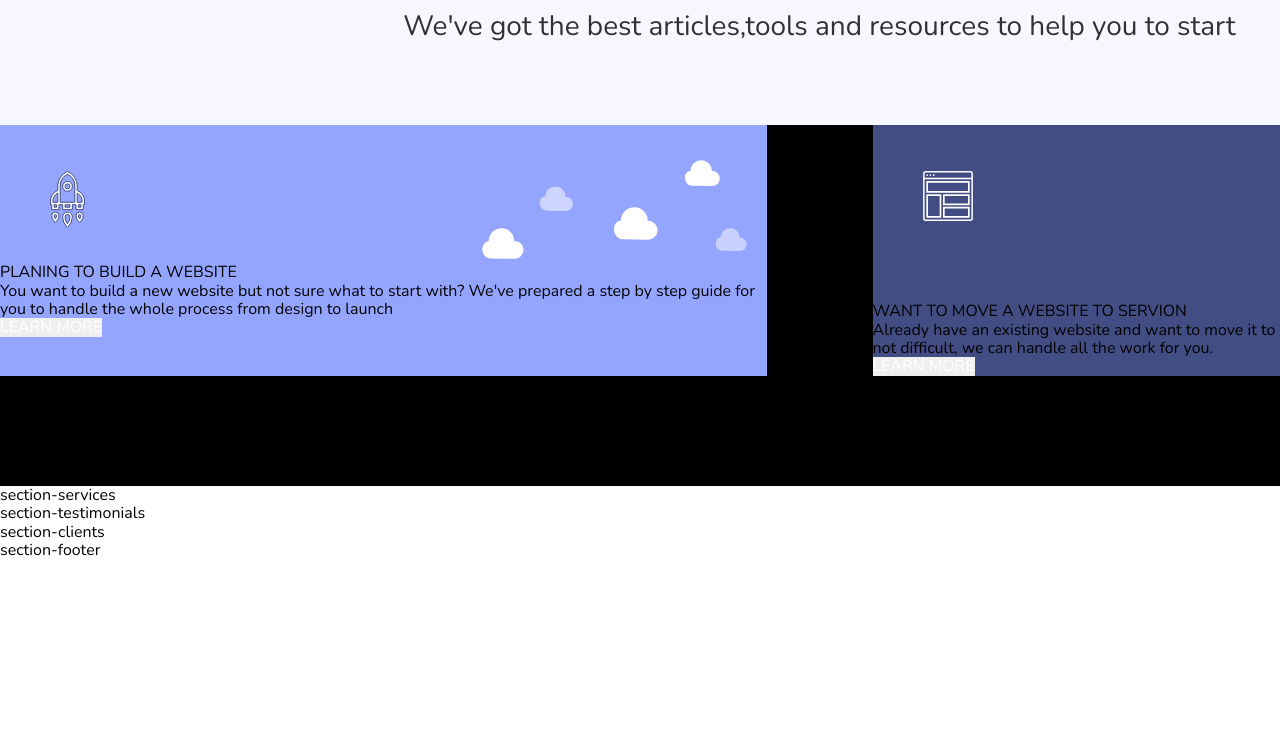
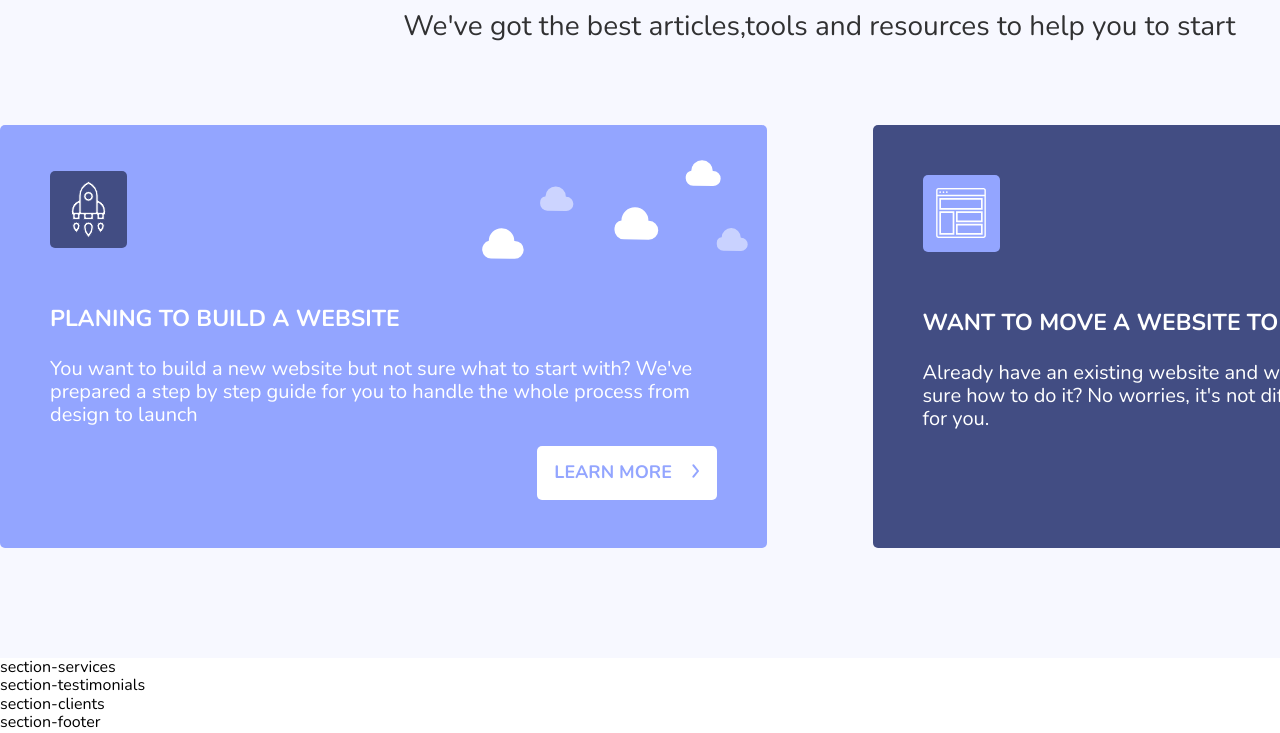
Before and after one commit to adzapol/Web_Hosting, a website: page index.html in a window 1280 px wide. Shown: the part 1868-2601 px from the top of the page. Before the commit the page ends 2429 px from the top, so only its background shows below. Drawn offline with nearby package versions, Linux system fonts and the light colour scheme.

Commit message:
ver 0.2.6

```diff
--- a/index.html
+++ b/index.html
@@ -103,7 +103,7 @@
                         <div class="section-support-content-block-head__icon">
                             <img src="svg/launch.svg" alt="launch">
                         </div>
-                        <div class="section-support-content-block-head__picture">
+                        <div class="section-support-content-block-head__picture-1">
                             <img src="svg/Clouds.svg" alt="clouds">
                         </div>
                     </div>
@@ -114,15 +114,18 @@
                         You want to build a new website but not sure what to start with? We've prepared a step by step guide for you to handle the whole process from design to launch
                     </div>
                     <div class="section-support-content-block__button">
-                        <button>LEARN MORE</button>
+                        <button>
+                            LEARN MORE
+                            <img src="svg/Path 155.svg" alt="path">
+                        </button>
                     </div>
                 </div>
                 <div class="section-support-content-block">
                     <div class="section-support-content-block-head">
-                        <div class="section-support-content-block-head__icon">
+                        <div class="section-support-content-block-head__icon-two">
                             <img src="svg/layout rt.svg" alt="layour">
                         </div>
-                        <div class="section-support-content-block-head__picture">
+                        <div class="section-support-content-block-head__picture-2">
                             <img src="svg/Logos.svg" alt="logos">
                         </div>
                     </div>
@@ -133,7 +136,10 @@
                         Already have an existing website and want to move it to Servion but not sure how to do it? No worries, it's not difficult, we can handle all the work for you.
                     </div>
                     <div class="section-support-content-block__button">
-                        <button>LEARN MORE</button>
+                        <button>
+                            LEARN MORE
+                            <img src="svg/Path 155.svg" alt="path">
+                        </button>
                     </div>
                 </div>
             </div>
--- a/scss/style.scss
+++ b/scss/style.scss
@@ -280,29 +280,87 @@ input {
     }
 
     &-content {
-        background-color: black;
         display: flex;
         margin-top: 80px;
         padding-bottom: 110px;
 
         &-block {
+            display: flex;
+            flex-direction: column;
             flex-basis: 50%;
+            border-radius: 5px;
 
             &-head {
                 display: flex;
                 justify-content: space-between;
 
                 &__icon {
+                    display: flex;
+                    width: 77px;
+                    height: 77px;
                     margin: 46px auto auto 50px;
+                    background-color: $color-content;
+                    border-radius: 5px;
+                        img {
+                            margin: auto;
+                        }
                 }
-                &__picture {
+
+                &__icon-two {
+                    display: flex;
+                    width: 77px;
+                    height: 77px;
+                    margin: 50px auto auto 50px;
+                    background-color: $color-button;
+                    border-radius: 5px;
+                        img {
+                            margin: auto;
+                        }
+                }
+
+                &__picture-1 {
                     margin: 35px 19px auto auto;
+                }
+
+                &__picture-2 {
+                    margin: 0;
                 }
             }
 
-            &__title {}
-            &__subtitle {}
-            &__button {}
+            &__title {
+                font-size: 23px;
+                font-weight: bold;
+                color: $color-white;
+                margin-left: 50px;
+                margin-bottom: 24px;
+                margin-top: 43px;
+            }
+            &__subtitle {
+                width: 87%;
+                font-size: 20px;
+                color: $color-white;
+                margin-left: 50px;
+                margin-bottom: 20px;
+            }
+            &__button {
+                display: flex;
+                flex-direction: row-reverse;
+                button {
+                    width: 180px;
+                    height: 54px;
+                    background-color: $color-white;
+                    border-radius: 5px;
+                    color: $color-button;
+                    font-size: 18px;
+                    font-weight: bold;
+                    margin-right: 50px;
+                    margin-bottom: 44px;
+
+                    img {
+                        margin-left: 15px;
+                    }
+                }
+            }
         }
 
         &-block:nth-child(1) {
```
Also changed, not shown: CSS/style.css, svg/Path 155.png (added), svg/Path 155.svg (added).
